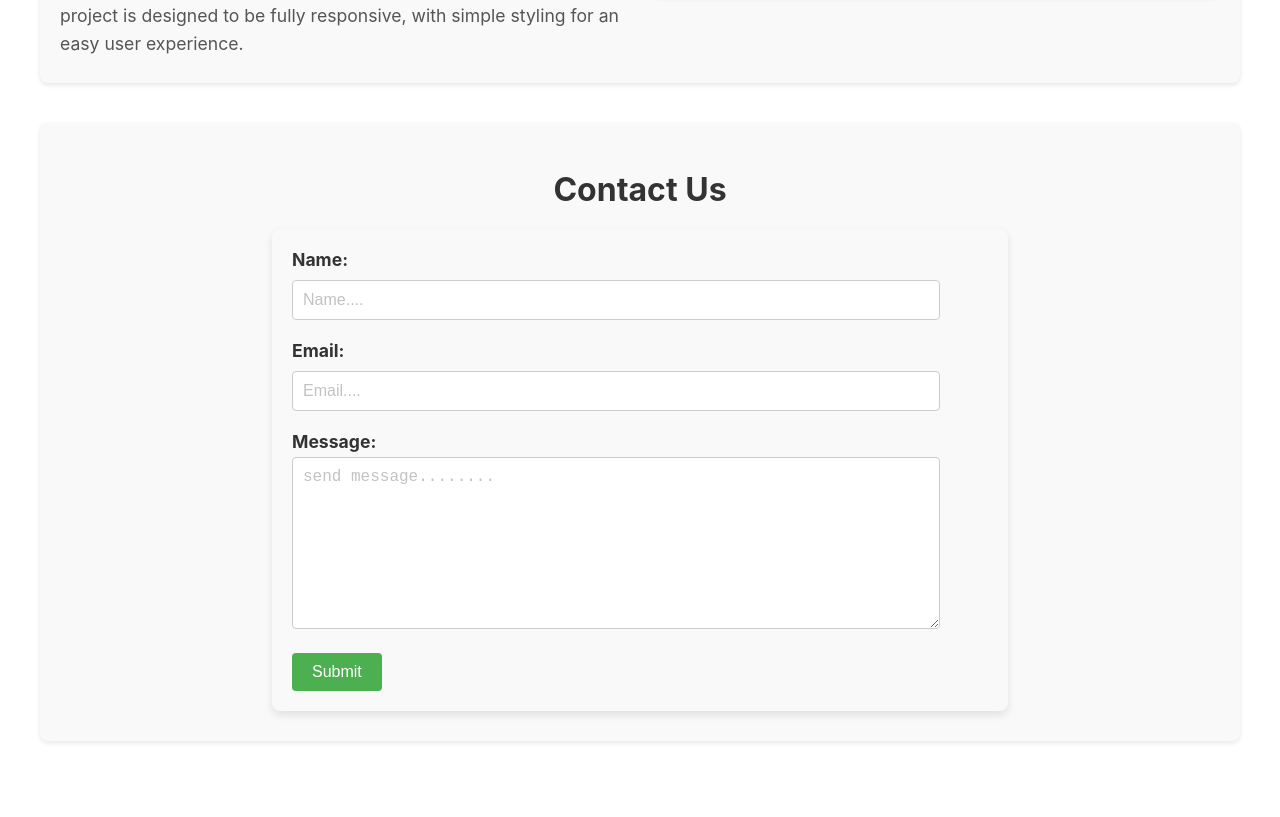
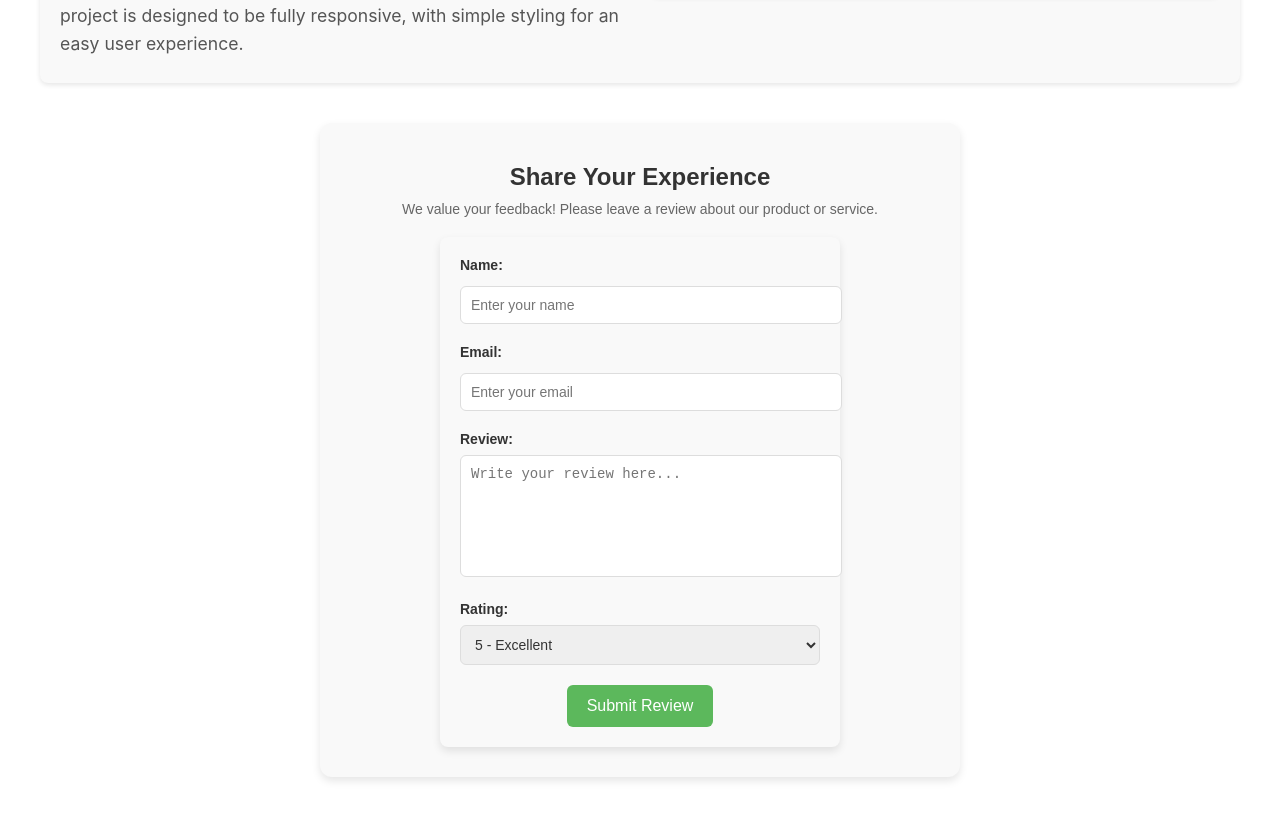
Before and after one commit to kareempogba0/CS309-Fall2024-Project, a React (Create React App) app in the folder Front-end/react-app/: page / in a window 1280 px wide. Shown: the part 1812-2629 px from the top of the page. Before the commit the page ends 2593 px from the top, so only its background shows below. Built offline with nearby package versions, Linux system fonts and the light colour scheme; the HTML template or start-up script is replaced by a standard one.

Commit message:
handle review components

```diff
--- a/Front-end/react-app/src/Components/ContactUsComp/ContactUs.css
+++ /dev/null
@@ -1,66 +0,0 @@
-/* src/components/ContactUs.css */
-
-.contact-us-container {
-    background-color: #f9f9f9;
-    padding: 20px;
-    margin: 40px;
-    border-radius: 8px;
-    box-shadow: 0 2px 5px rgba(0, 0, 0, 0.1);
-}
-
-.contact-us-container h2 {
-    font-size: 2rem;
-    color: #333;
-    margin-bottom: 20px;
-    text-align: center;
-}
-
-.CU-form-group {
-    margin-bottom: 20px;
-}
-
-.CU-form-group label {
-    font-size: 1.1rem;
-    color: #333;
-    display: block;
-    margin-bottom: 5px;
-}
-
-.CU-form-group input,
-.CU-form-group textarea {
-    width: 90%;
-    padding: 10px;
-    font-size: 1rem;
-    border: 1px solid #ccc;
-    border-radius: 4px;
-    color: #c3c2c2;
-    ;
-}
-
-.CU-form-group textarea {
-    resize: vertical;
-    min-height: 150px;
-}
-
-button {
-    background-color: #007bff;
-    color: white;
-    font-size: 1.1rem;
-    padding: 12px 20px;
-    border: none;
-    border-radius: 4px;
-    cursor: pointer;
-}
-
-button:hover {
-    background-color: #0056b3;
-}
-
-@media (max-width: 768px) {
-    .contact-us-container {
-        padding: 20px;
-    }
-    .contact-us-container h2 {
-        font-size: 1.8rem;
-    }
-}
--- a/Front-end/react-app/src/Components/ContactUsComp/ContactUsj.jsx
+++ /dev/null
@@ -1,73 +0,0 @@
-// src/components/ContactUs.jsx
-import React, { useState } from 'react';
-import './ContactUs.css';
-
-const ContactUs = () => {
-  // Fake data (pre-filled)
-  const [formData, setFormData] = useState({
-    name: 'Name....',
-    email: 'Email....',
-    message: 'send message........',
-  });
-
-  const handleChange = (e) => {
-    const { name, value } = e.target;
-    setFormData({
-      ...formData,
-      [name]: value,
-    });
-  };
-
-  const handleSubmit = (e) => {
-    e.preventDefault();
-    // In a real-world application, you would send data to the server here.
-    console.log('Form submitted:', formData);
-    alert('Thank you for your message!');
-  };
-
-  return (
-    <div className="contact-us-container">
-      <h2>Contact Us</h2>
-      <form onSubmit={handleSubmit}>
-        <div className="CU-form-group">
-          <label htmlFor="name">Name:</label>
-          <input
-            type="text"
-            id="name"
-            name="name"
-            value={formData.name}
-            onChange={handleChange}
-            required
-          />
-        </div>
-
-        <div className="CU-form-group">
-          <label htmlFor="email">Email:</label>
-          <input
-            type="email"
-            id="email"
-            name="email"
-            value={formData.email}
-            onChange={handleChange}
-            required
-          />
-        </div>
-
-        <div className="CU-form-group">
-          <label htmlFor="message">Message:</label>
-          <textarea
-            id="message"
-            name="message"
-            value={formData.message}
-            onChange={handleChange}
-            required
-          ></textarea>
-        </div>
-
-        <button type="submit">Submit</button>
-      </form>
-    </div>
-  );
-};
-
-export default ContactUs;
--- a/Front-end/react-app/src/Components/Home.js
+++ b/Front-end/react-app/src/Components/Home.js
@@ -2,7 +2,7 @@ import './HomeCss.css';
 import React from 'react';
 import AboutUs from './AboutUsComp/AboutUs';
 import AboutProj from './AboutProjComp/AboutProj';
-import ContactUs from './ContactUsComp/ContactUsj';
+import Reviews from './ReviewsComp/Reviews';
 
 
 
@@ -19,7 +19,7 @@ function Home(){
             {/* Here aboutUs section */}
             <AboutUs/>
             <AboutProj/>
-            <ContactUs/>
+            <Reviews/>
         </div>
 
         </>
--- a/Front-end/react-app/src/Components/ProductComp/DescriptionLink/DecsLink.jsx
+++ b/Front-end/react-app/src/Components/ProductComp/DescriptionLink/DecsLink.jsx
@@ -21,6 +21,31 @@ const DecsLink = () => {
                     <h2>{product?.title}</h2>
                     <p><strong>Price:</strong> {product?.price}</p>
                     <p>{product?.category}</p>
+                    <p>
+                    {product?.rating && product?.rating.rate > 0 && product?.rating.count > 0 ? (
+                        <>
+                        <strong>Rating:</strong>
+                        <span>
+                            {Array.from({ length: 5 }, (_, index) => (
+                            <span
+                                key={index}
+                                style={{
+                                color: index < product.rating.rate ? '#ffc107' : '#e4e5e9',
+                                marginRight: '2px',
+                                }}
+                            >
+                                ★
+                            </span>
+                            ))}
+                        </span>
+                        <span style={{ marginLeft: '8px' }}>({product.rating.count} reviews)</span>
+                        </>
+                    ) : (
+                        <span>No ratings yet</span>
+                    )}
+                    </p>
+
+
                 </div>
             </div>
         </div>
--- a/Front-end/react-app/src/Components/ProductComp/DisplayProducts/DisplayProduct.jsx
+++ b/Front-end/react-app/src/Components/ProductComp/DisplayProducts/DisplayProduct.jsx
@@ -5,6 +5,7 @@ import { useState, useEffect } from 'react';
 import axios from 'axios';
 const DisplayProduct = ({ Counter }) => {
     const [products, setProducts] = useState([]);
+    const [searchterm, setsearchterm] = useState("");
     useEffect(() => {
       axios.get('http://localhost:5000/products')
       .then((response) => {
@@ -27,11 +28,11 @@ const DisplayProduct = ({ Counter }) => {
       </div>
       <div className="Filterdata">
         {
-          productss.filter((val) => {
+          products.filter((val) => {
             if (searchterm === "") {
               return (
                 <div className="display">
-                  {productss.map((product, index) => (
+                  {products.map((product, index) => (
                     <ProductCard
                       key={index}
                       title={product.name}  // Use 'name' here instead of 'title'
--- /dev/null
+++ b/Front-end/react-app/src/Components/ReviewsComp/Reviews.css
@@ -0,0 +1,84 @@
+/* General Container Styling */
+.reviews-container {
+    max-width: 600px;
+    margin: 40px auto;
+    padding: 20px;
+    background-color: #f9f9f9;
+    border-radius: 12px;
+    box-shadow: 0 4px 8px rgba(0, 0, 0, 0.1);
+    text-align: center;
+    font-family: 'Arial', sans-serif;
+  }
+
+  /* Heading */
+  .reviews-container h2 {
+    font-size: 24px;
+    color: #333;
+    margin-bottom: 10px;
+  }
+
+  .reviews-container p {
+    color: #666;
+    font-size: 14px;
+    margin-bottom: 20px;
+  }
+
+  /* Form Styling */
+  .reviews-form .form-group {
+    margin-bottom: 20px;
+    text-align: left;
+  }
+
+  .reviews-form label {
+    display: block;
+    margin-bottom: 8px;
+    font-size: 14px;
+    color: #333;
+  }
+
+  .reviews-form input,
+  .reviews-form textarea,
+  .reviews-form select {
+    width: 100%;
+    padding: 10px;
+    border: 1px solid #ddd;
+    border-radius: 6px;
+    font-size: 14px;
+    color: #333;
+  }
+
+  .reviews-form textarea {
+    height: 100px;
+    resize: none;
+  }
+
+  .reviews-form select {
+    cursor: pointer;
+  }
+
+  /* Button Styling */
+  .submit-button {
+    background-color: #5cb85c;
+    color: #fff;
+    border: none;
+    padding: 12px 20px;
+    border-radius: 6px;
+    cursor: pointer;
+    font-size: 16px;
+    transition: background-color 0.3s ease;
+  }
+
+  .submit-button:hover {
+    background-color: #4cae4c;
+  }
+
+  /* Responsive Design */
+  @media (max-width: 768px) {
+    .reviews-container {
+      padding: 15px;
+    }
+
+    .submit-button {
+      width: 100%;
+    }
+  }
--- /dev/null
+++ b/Front-end/react-app/src/Components/ReviewsComp/Reviews.jsx
@@ -0,0 +1,93 @@
+import React, { useState } from 'react';
+import './Reviews.css';
+
+const Reviews = () => {
+  const [formData, setFormData] = useState({
+    name: '',
+    email: '',
+    review: '',
+    rating: 5, // Default rating
+  });
+
+  const handleChange = (e) => {
+    const { name, value } = e.target;
+    setFormData({
+      ...formData,
+      [name]: value,
+    });
+  };
+
+  const handleSubmit = (e) => {
+    e.preventDefault();
+    console.log('Review submitted:', formData);
+    alert('Thank you for your review!');
+    setFormData({ name: '', email: '', review: '', rating: 5 }); // Reset form
+  };
+
+  return (
+    <div className="reviews-container">
+      <h2>Share Your Experience</h2>
+      <p>We value your feedback! Please leave a review about our product or service.</p>
+      <form onSubmit={handleSubmit} className="reviews-form">
+        <div className="form-group">
+          <label htmlFor="name">Name:</label>
+          <input
+            type="text"
+            id="name"
+            name="name"
+            value={formData.name}
+            onChange={handleChange}
+            placeholder="Enter your name"
+            required
+          />
+        </div>
+
+        <div className="form-group">
+          <label htmlFor="email">Email:</label>
+          <input
+            type="email"
+            id="email"
+            name="email"
+            value={formData.email}
+            onChange={handleChange}
+            placeholder="Enter your email"
+            required
+          />
+        </div>
+
+        <div className="form-group">
+          <label htmlFor="review">Review:</label>
+          <textarea
+            id="review"
+            name="review"
+            value={formData.review}
+            onChange={handleChange}
+            placeholder="Write your review here..."
+            required
+          ></textarea>
+        </div>
+
+        <div className="form-group">
+          <label htmlFor="rating">Rating:</label>
+          <select
+            id="rating"
+            name="rating"
+            value={formData.rating}
+            onChange={handleChange}
+            required
+          >
+            <option value="5">5 - Excellent</option>
+            <option value="4">4 - Good</option>
+            <option value="3">3 - Average</option>
+            <option value="2">2 - Poor</option>
+            <option value="1">1 - Terrible</option>
+          </select>
+        </div>
+
+        <button type="submit" className="submit-button">Submit Review</button>
+      </form>
+    </div>
+  );
+};
+
+export default Reviews;
```
Also changed, not shown: 1 other file (tests, documents, lock files or other folders).
